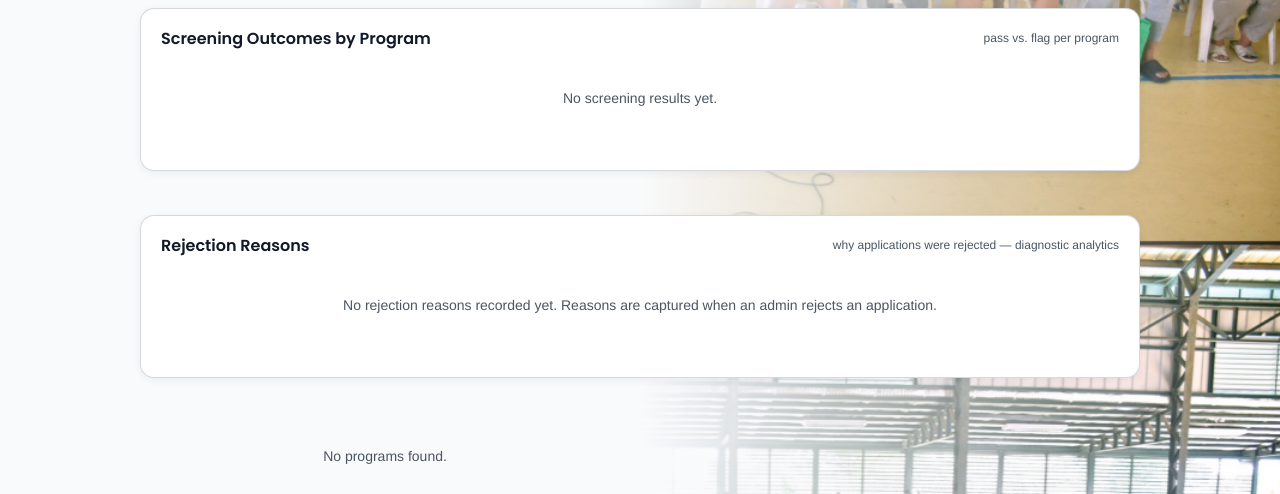
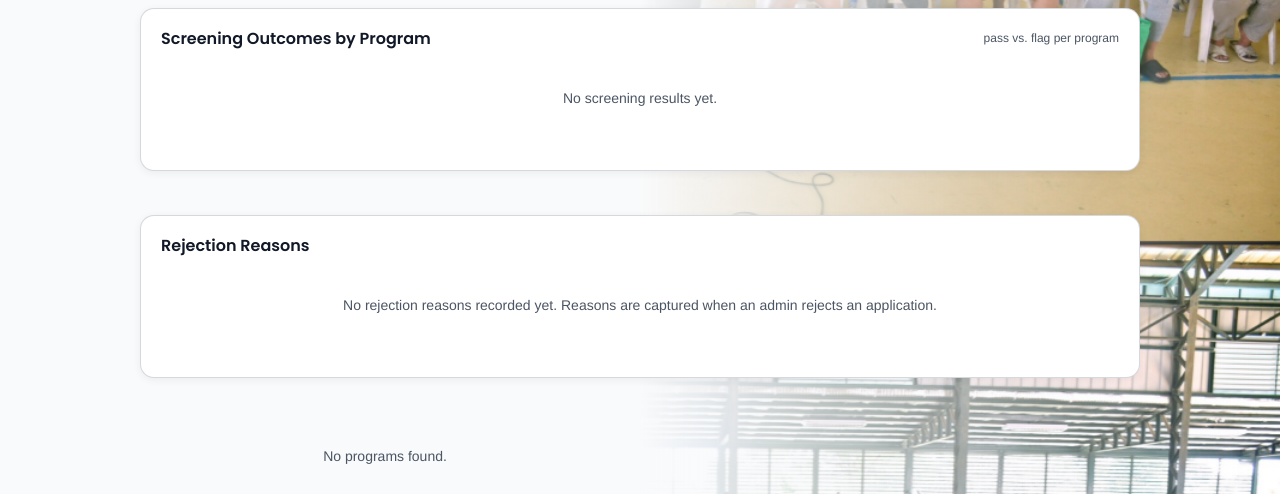
Before and after one commit to o-timothy-o/edugrant, a Django app: page /reports/ in a window 1280 px wide. Shown: the part 626-1120 px from the top of the page. Run offline with Django 5.2, Linux system fonts and the light colour scheme; the visitor is signed in with stand-in values (Sample User, id 1); data that the repository does not hold is empty.

Commit message:
text edit on reports dashboard

```diff
--- a/backend/templates/reports.html
+++ b/backend/templates/reports.html
@@ -261,7 +261,6 @@
   <div class="admin-card" style="margin-bottom:20px;">
     <div class="admin-card-header">
       <h2>Rejection Reasons</h2>
-      <span class="report-chart-sub">why applications were rejected — diagnostic analytics</span>
     </div>
     {% if rejection_reason_data %}
     <div class="report-stat-bars">
```
